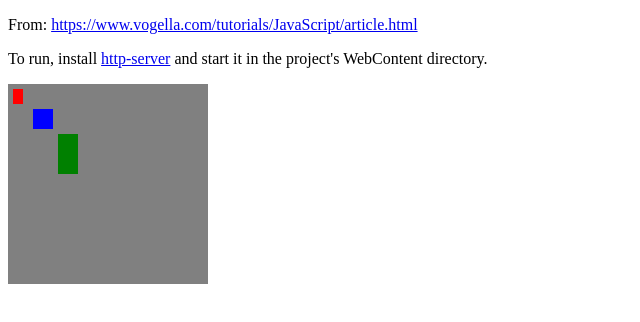
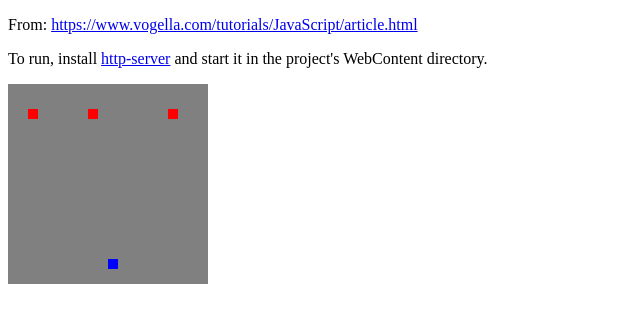
Before and after one commit to chrisheino/javascript-game-tutorial, a plain HTML site: page JavaScriptGameTutorial/WebContent/index.html in a window 1280 px wide. Shown: the whole page, without its empty margins (0-640 px from the left). Drawn offline with Linux system fonts and the light colour scheme.

Commit message:
Next step in chapter 1 of the tutorial.  However, I prefer to use modules and classes, which are newer Javascript features.I also put the player and enemy in their own classes.

```diff
--- /dev/null
+++ b/JavaScriptGameTutorial/WebContent/enemy.js
@@ -0,0 +1,26 @@
+/**
+ * Represents an enemy character in the game.
+ */
+export default class Enemy {
+
+	/**
+	 * Creates a new instance of Enemy with a width and height of 10 and located at the given coordinates.
+	 * @param x The x coordinate of the location for this Enemy.
+	 * @param y The y coordinate of the location for this Enemy.
+	 */
+	constructor(x, y) {
+		this.x = x;
+		this.y = y;
+		this.width = 10;
+		this.height = 10;
+	}
+
+	/**
+	 * Draws this Enemy at its location.
+	 * @param context The drawing context, whose methods will be used to draw this instance.
+	 */
+	draw(context) {
+		context.fillStyle = "red";
+		context.fillRect(this.x, this.y, this.width, this.height);
+	}
+}
--- a/JavaScriptGameTutorial/WebContent/game.js
+++ b/JavaScriptGameTutorial/WebContent/game.js
@@ -1,13 +1,20 @@
+import Enemy from "./enemy.js";
+import Player from "./player.js";
+
 /* globals document: false */
+
 const canvas = document.getElementById("game-layer");
 const context = canvas.getContext("2d");
+
+const player = new Player(100, 175);
+const enemy1 = new Enemy(20, 25);
+const enemy2 = new Enemy(80, 25);
+const enemy3 = new Enemy(160, 25);
 
 context.fillStyle = "grey";
 context.fillRect(0, 0, canvas.width, canvas.height);
 
-context.fillStyle = "red";
-context.fillRect(5, 5, 10, 15);
-context.fillStyle = "blue";
-context.fillRect(25, 25, 20, 20);
-context.fillStyle = "green";
-context.fillRect(50, 50, 20, 40);
+player.draw(context);
+enemy1.draw(context);
+enemy2.draw(context);
+enemy3.draw(context);
--- a/JavaScriptGameTutorial/WebContent/index.html
+++ b/JavaScriptGameTutorial/WebContent/index.html
@@ -8,6 +8,6 @@
 <p>From: <a href="https://www.vogella.com/tutorials/JavaScript/article.html">https://www.vogella.com/tutorials/JavaScript/article.html</a></p>
 <p>To run, install <a href="https://www.npmjs.com/package/http-server">http-server</a> and start it in the project's WebContent directory. </p>
 <canvas id="game-layer" width="200" height="200" style="background:black"></canvas>
-<script src="game.js"></script>
+<script type="module" src="game.js"></script>
 </body>
 </html>
--- /dev/null
+++ b/JavaScriptGameTutorial/WebContent/player.js
@@ -0,0 +1,26 @@
+/**
+ * Represents the player's character in the game.
+ */
+export default class Player {
+
+	/**
+	 * Creates a new instance of Player at the given coordinates and a size of 10 by 10.
+	 * @param x The x coordinate of the player's location on the screen.
+	 * @param y They y coordinate of the player's location on the screen.
+	 */
+	constructor(x, y) {
+		this.x = x;
+		this.y = y;
+		this.width = 10;
+		this.height = 10;
+	}
+
+	/**
+	 * Draws the player at its location.
+	 * @param context The drawing context, whose methods will be used to draw this instance.
+	 */
+	draw(context) {
+		context.fillStyle = "blue";
+		context.fillRect(this.x, this.y, this.width, this.height);
+	}
+}
```
